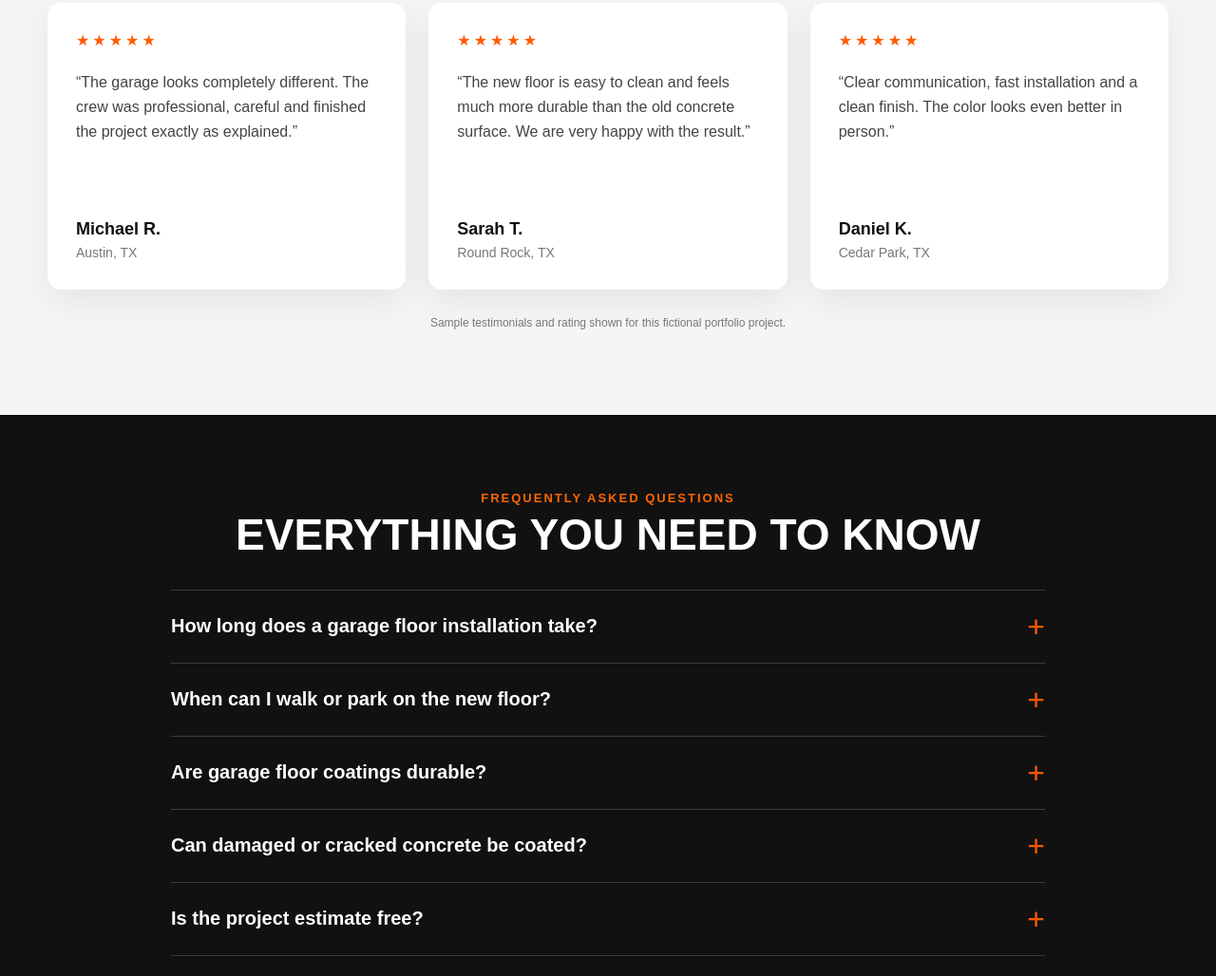
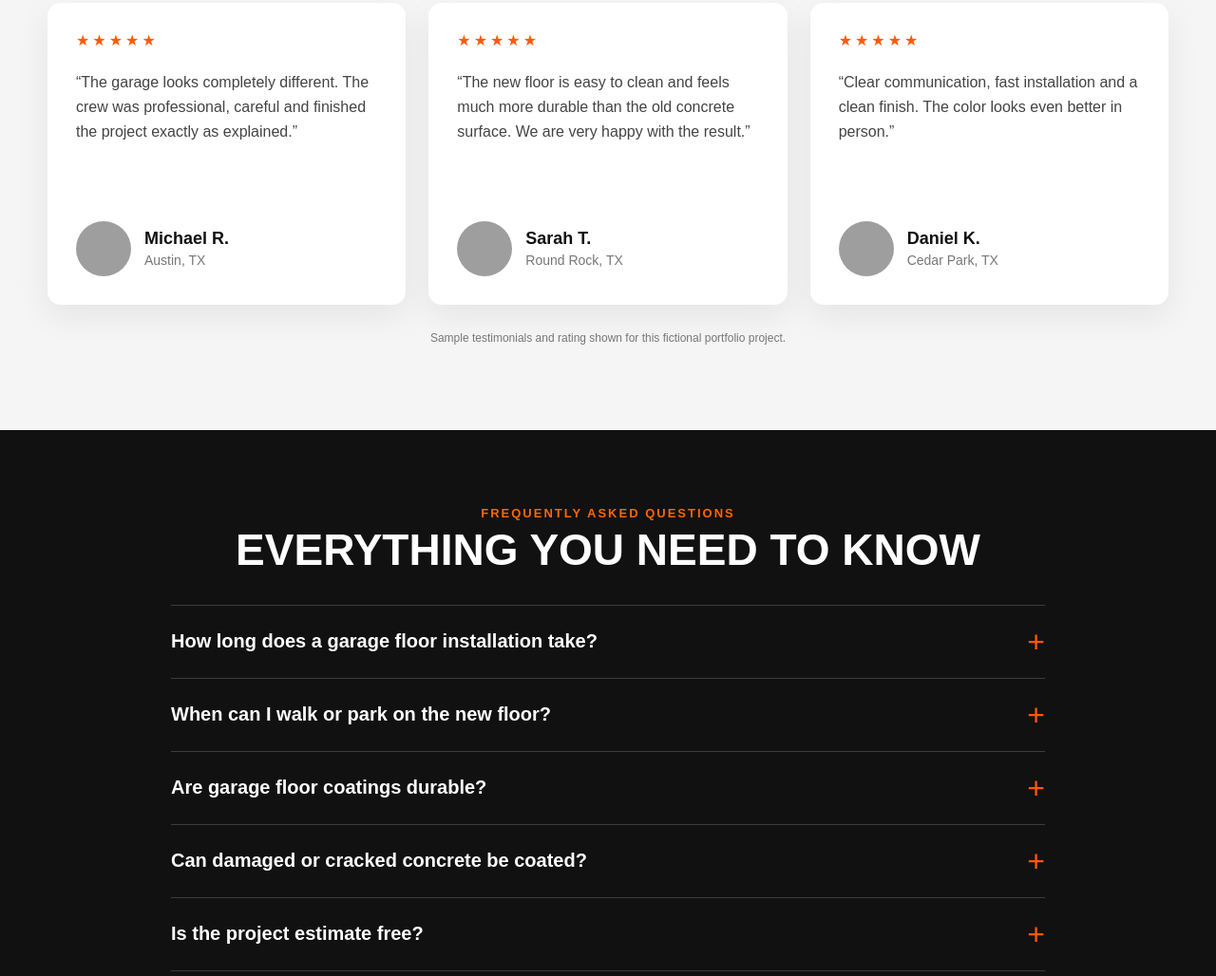
Before and after one commit to stepanovairina812-png/garage-landing, a plain HTML site: page index.html in a window 1280 px wide. Shown: the part 4117-5145 px from the top of the page at 95% size. Drawn offline with Linux system fonts and the light colour scheme; grey boxes are pictures that could not be loaded.

Commit message:
Add review avatars

```diff
--- a/index.html
+++ b/index.html
@@ -409,8 +409,18 @@
           “The garage looks completely different. The crew was professional,
           careful and finished the project exactly as explained.”
         </p>
+        <div class="review-author">
+  <img
+    class="review-avatar"
+    src="https://randomuser.me/api/portraits/men/32.jpg"
+    alt="Michael R."
+  >
+
+  <div>
     <h3>Michael R.</h3>
     <span>Austin, TX</span>
+  </div>
+</div>
       </article>
 
       <article class="review-card">
@@ -419,8 +429,18 @@
           “The new floor is easy to clean and feels much more durable than
           the old concrete surface. We are very happy with the result.”
         </p>
+        <div class="review-author">
+  <img
+    class="review-avatar"
+    src="https://randomuser.me/api/portraits/women/44.jpg"
+    alt="Sarah T."
+  >
+
+  <div>
     <h3>Sarah T.</h3>
     <span>Round Rock, TX</span>
+  </div>
+</div>
       </article>
 
       <article class="review-card">
@@ -429,8 +449,18 @@
           “Clear communication, fast installation and a clean finish.
           The color looks even better in person.”
         </p>
+       <div class="review-author">
+  <img
+    class="review-avatar"
+    src="https://randomuser.me/api/portraits/men/75.jpg"
+    alt="Daniel K."
+  >
+
+  <div>
     <h3>Daniel K.</h3>
     <span>Cedar Park, TX</span>
+  </div>
+</div>
       </article>
     </div>
 
--- a/style.css
+++ b/style.css
@@ -1854,3 +1854,26 @@ a {
     padding: 22px;
   }
 }
+/* Review avatars */
+.review-author {
+  display: flex;
+  align-items: center;
+  gap: 14px;
+  margin-top: 24px;
+}
+
+.review-avatar {
+  width: 58px;
+  height: 58px;
+  flex-shrink: 0;
+  border-radius: 50%;
+  object-fit: cover;
+}
+
+.review-author h3 {
+  margin: 0 0 4px;
+}
+
+.review-author span {
+  display: block;
+}
```
Lines whose indentation alone changed are shown as unchanged.
